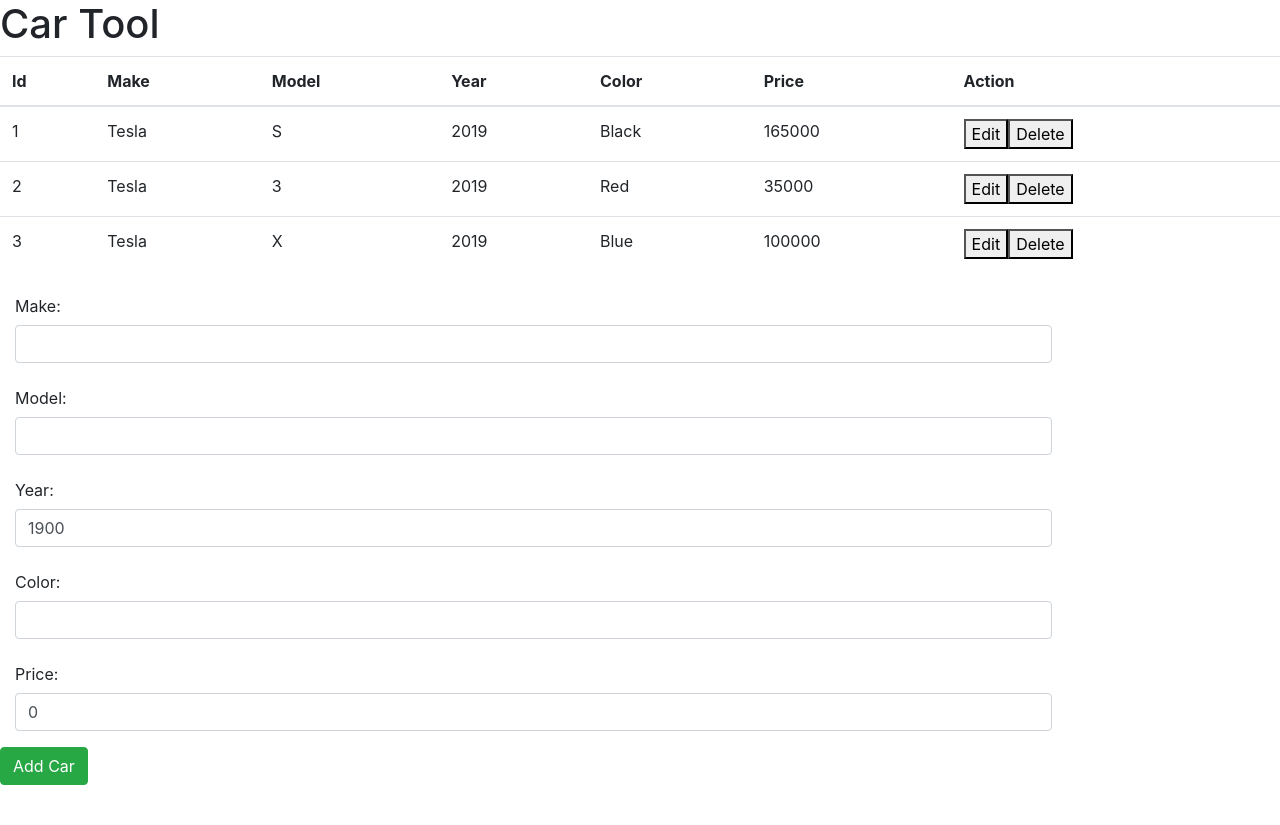
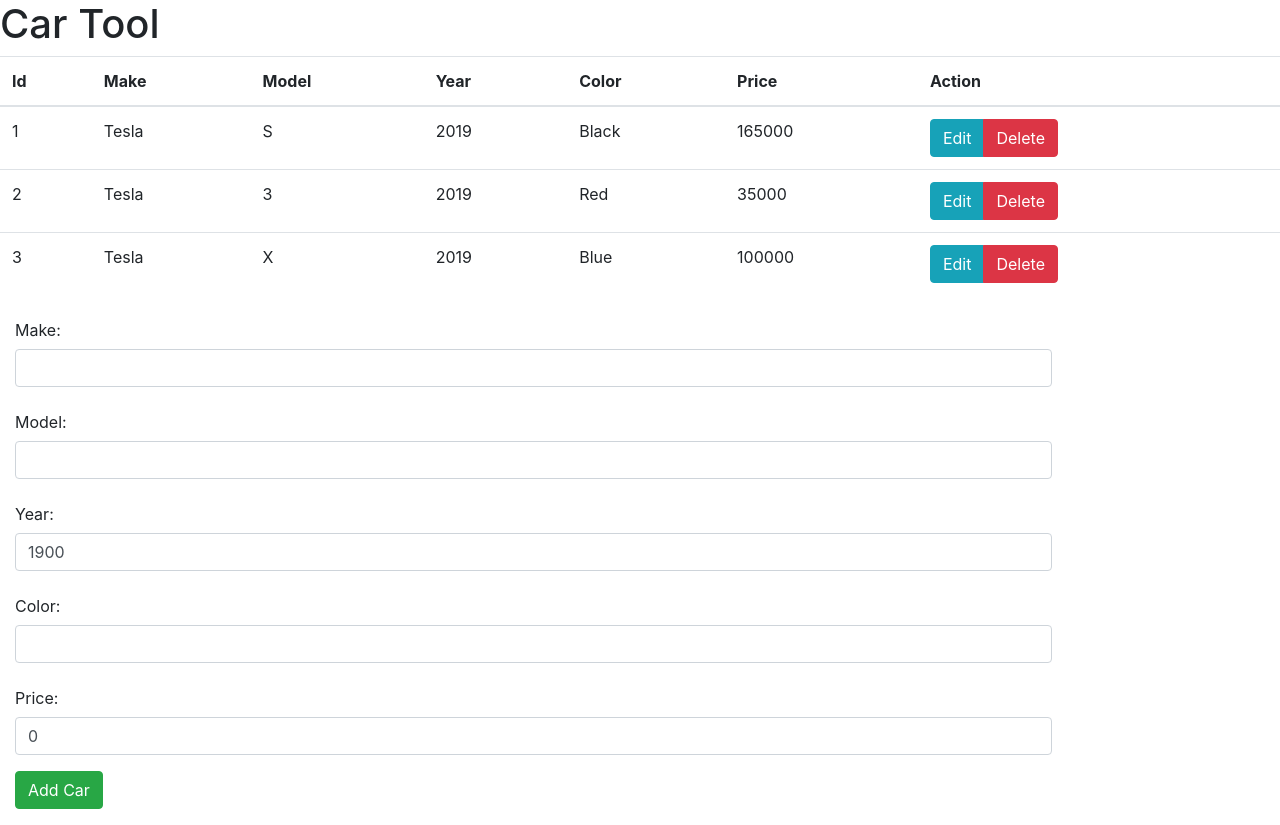
Before and after one commit to mthomas-github/ReactTraining, a React (Create React App) app in the folder demo-app/: page / in a window 1280 px wide. Before the commit the page ends 800 px from the top, so only its background shows below. Built offline with nearby package versions, Linux system fonts and the light colour scheme.

Commit message:
update tables to use bootstrap

```diff
--- a/demo-app/src/components/CarForm.js
+++ b/demo-app/src/components/CarForm.js
@@ -90,10 +90,14 @@
             />
           </Col>
         </Form.Group>
+        <Form.Group>
+          <Col sm="10">
+            <Button variant="success" type="button" onClick={submitCar}>
+              {buttonText}
+            </Button>
+          </Col>
+        </Form.Group>
       </div>
-      <Button variant="success" type="button" onClick={submitCar}>
-        {buttonText}
-      </Button>
     </Form>
   );
 };
--- a/demo-app/src/components/EditCarRow.js
+++ b/demo-app/src/components/EditCarRow.js
@@ -1,8 +1,13 @@
 import React from "react";
 import { useForm } from "../hooks/useForm";
 import { carPropType } from "../PropTypes/car";
+import { Button, ButtonGroup } from "react-bootstrap";
 
-export const EditCarRow = ({ car, onCancelCar: cancelCar, onSaveCar: replaceCar }) => {
+export const EditCarRow = ({
+  car,
+  onCancelCar: cancelCar,
+  onSaveCar: replaceCar
+}) => {
   const [carForm, change] = useForm({
     ...car
   });
@@ -14,13 +19,28 @@
         <input type="text" name="make" value={carForm.make} onChange={change} />
       </td>
       <td>
-        <input type="text" name="model" value={carForm.model} onChange={change} />
+        <input
+          type="text"
+          name="model"
+          value={carForm.model}
+          onChange={change}
+        />
       </td>
       <td>
-        <input type="number" name="year" value={carForm.year} onChange={change} />
+        <input
+          type="number"
+          name="year"
+          value={carForm.year}
+          onChange={change}
+        />
       </td>
       <td>
-        <input type="text" name="color" value={carForm.color} onChange={change} />
+        <input
+          type="text"
+          name="color"
+          value={carForm.color}
+          onChange={change}
+        />
       </td>
       <td>
         <input
@@ -31,12 +51,19 @@
         />
       </td>
       <td>
-        <button onClick={() => replaceCar({...carForm, id: car.id})} onChange={change} type="button">
-          Save
-        </button>
-        <button onClick={cancelCar} type="button">
-          Cancel
-        </button>
+        <ButtonGroup>
+          <Button
+            variant="success"
+            onClick={() => replaceCar({ ...carForm, id: car.id })}
+            onChange={change}
+            type="button"
+          >
+            Save
+          </Button>
+          <Button variant="secondary" onClick={cancelCar} type="button">
+            Cancel
+          </Button>
+        </ButtonGroup>
       </td>
     </tr>
   );
--- a/demo-app/src/components/ViewCarRow.js
+++ b/demo-app/src/components/ViewCarRow.js
@@ -1,7 +1,12 @@
 import React from "react";
 import { carPropType } from "../PropTypes/car";
+import { Button, ButtonGroup } from "react-bootstrap";
 
-export const ViewCarRow = ({ car, onEditCar: editCar, onDeleteCar: deleteCar }) => {
+export const ViewCarRow = ({
+  car,
+  onEditCar: editCar,
+  onDeleteCar: deleteCar
+}) => {
   return (
     <tr>
       <td>{car.id}</td>
@@ -11,12 +16,18 @@
       <td>{car.color}</td>
       <td>{car.price}</td>
       <td>
-        <button type="button" onClick={() => editCar(car.id)}>
-          Edit
-        </button>
-        <button type="button" onClick={() => deleteCar(car.id)}>
-          Delete
-        </button>
+        <ButtonGroup>
+          <Button variant="info" type="button" onClick={() => editCar(car.id)}>
+            Edit
+          </Button>
+          <Button
+            variant="danger"
+            type="button"
+            onClick={() => deleteCar(car.id)}
+          >
+            Delete
+          </Button>
+        </ButtonGroup>
       </td>
     </tr>
   );
```
